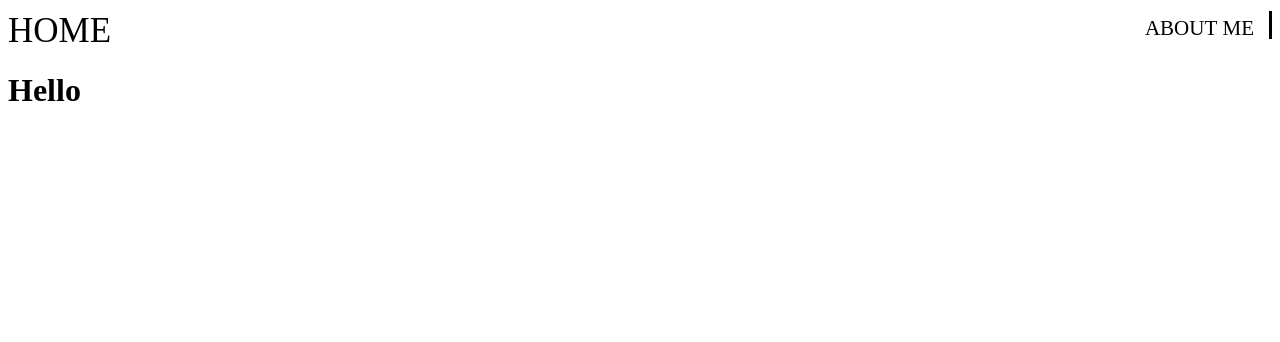
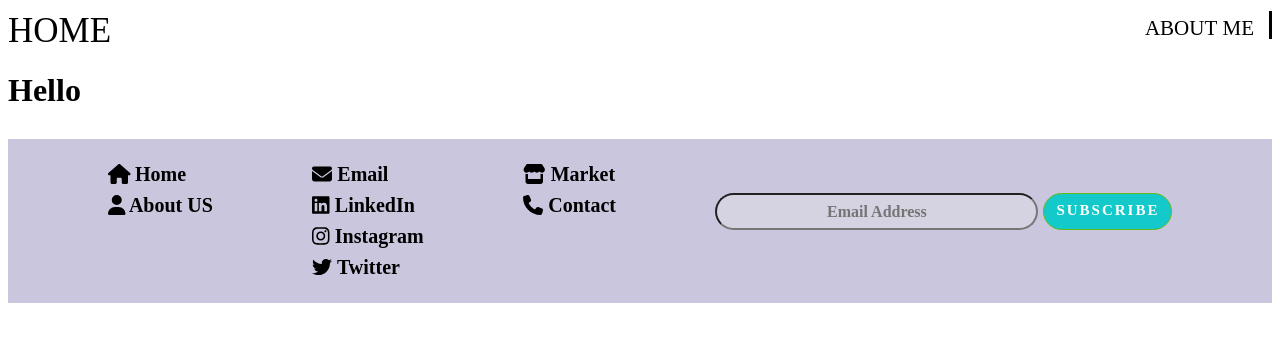
Before and after one commit to ravipatel0113/IS601-Team-A-Final-Project, a Next.js app: page / in a window 1280 px wide. Shown: the top 342 px of the page. Built offline with nearby package versions, Linux system fonts and the light colour scheme.

Commit message:
Setup Footer of All Pages

```diff
--- /dev/null
+++ b/components/footer.js
@@ -0,0 +1,84 @@
+import mainStyles from '../styles/main.module.css'
+import Link from 'next/link';
+import React from 'react';
+import { FontAwesomeIcon } from '@fortawesome/react-fontawesome'
+import { faHome, faUser, faBook, faBullhorn, faEnvelope, faPhone, faStore } from '@fortawesome/free-solid-svg-icons';
+import { faLinkedin, faInstagram, faTwitter } from '@fortawesome/free-brands-svg-icons';
+
+import { useState } from "react";
+export default function Footer() {
+    const [state, setState] = useState(0);
+    const [errorMsg, setErrorMsg] = useState("");
+    // 0 - initial , 1 - loading, 2 - success, 2 - error
+    const subscribe = async (e) => {
+    e.preventDefault();
+
+    setState(1);
+    setErrorMsg("");
+    console.log(e.target[0].value);
+    try {
+      const res = await fetch("/api/newsletter", {
+        method: "POST",
+        body: e.target[0].value,
+      });
+
+      const data = await res.json();
+      if (data.error !== null) {
+        throw data.error;
+      }
+      setState(2);
+    } catch (e) {
+      setErrorMsg(e);
+      setState(3);
+    }
+    };
+    return (
+    <>
+        <footer className={mainStyles.footer}>
+
+        <div className={mainStyles.footerlink}>
+        <Link href="/">
+            <FontAwesomeIcon icon={faHome} /> Home
+        </Link>
+        <Link href="/">
+            <FontAwesomeIcon icon={faUser} /> About US
+        </Link>
+        </div>
+
+        <div className={mainStyles.footerlink}>
+
+            <a href="mailto:example@example.com"><FontAwesomeIcon icon={faEnvelope} /> Email</a>
+            <a href="https://www.linkedin.com/"><FontAwesomeIcon icon={faLinkedin} /> LinkedIn</a>
+            <a href="https://www.instagram.com/"><FontAwesomeIcon icon={faInstagram} /> Instagram</a>
+            <a href="https://twitter.com/"><FontAwesomeIcon icon={faTwitter} /> Twitter</a>
+        </div>
+
+        <div className={mainStyles.footerlink}>
+
+            <a href="#"><FontAwesomeIcon icon={faStore} /> Market</a>
+            <a href="#"><FontAwesomeIcon icon={faPhone} /> Contact</a>
+
+        </div>
+
+        {/* <!-- Form Section --> */}
+        {state == 2 ? (
+        <p className="font-medium mt-4 text-xl text-green-800">
+            Thanks for subscribing, you will receive mail once we launch our
+            website.
+        </p>
+        ) : (
+            <form onSubmit={subscribe} className={mainStyles.newsletterform}>
+                <input type = "email" placeholder="Email Address" className={mainStyles.emailaddress} required></input>
+                <button type="submit" className={mainStyles.footertext}>Subscribe</button>
+                {state === 3 ? (
+                    <p className="text-red-500 mt-3">{errorMsg}</p>
+                    ) : (
+                        ""
+                    )
+                }
+            </form>
+        )}
+        </footer>
+    </>
+    );
+}
--- a/components/layout.js
+++ b/components/layout.js
@@ -1,5 +1,6 @@
 import Head from 'next/head';
 import Header from './header';
+import Footer from './footer';
 
 
 export default function Layout({ children, home }) {
@@ -24,6 +25,9 @@ export default function Layout({ children, home }) {
         )}
       </header>
       <main>{children}</main>
+      <footer>
+        <Footer />
+      </footer>
     </>
   );
 }
```
Also changed, not shown: package.json (+6 -6 lines), 1 other file (tests, documents, lock files or other folders).
